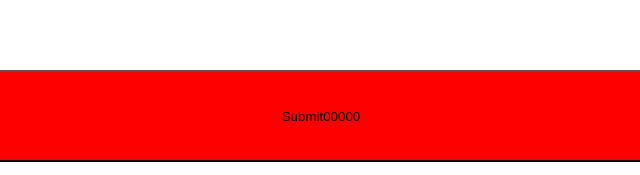
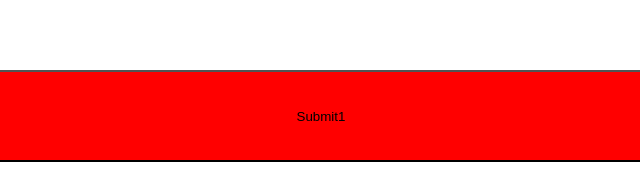
Before and after one commit to vishalbagi/vishalbagi.github.io, a plain HTML site: page index.html in a window 1280 px wide. Shown: the part 638-813 px from the top of the page, 327-967 px from the left. Drawn offline with Linux system fonts and the light colour scheme.

Commit message:
Update index.html

```diff
--- a/index.html
+++ b/index.html
@@ -6,6 +6,6 @@
   <div>
   <input style="width:100%;height:92px;"/>  </div>
       <div>
-  <button style="position:fixed;z-index:5;width:100%;height:92px;bottom:0%;background:red">Submit00000</button>  </div>
+  <button style="position:fixed;z-index:100;width:100%;height:92px;bottom:0;background:red">Submit1</button>  </div>
   </body>
 </html>
```
